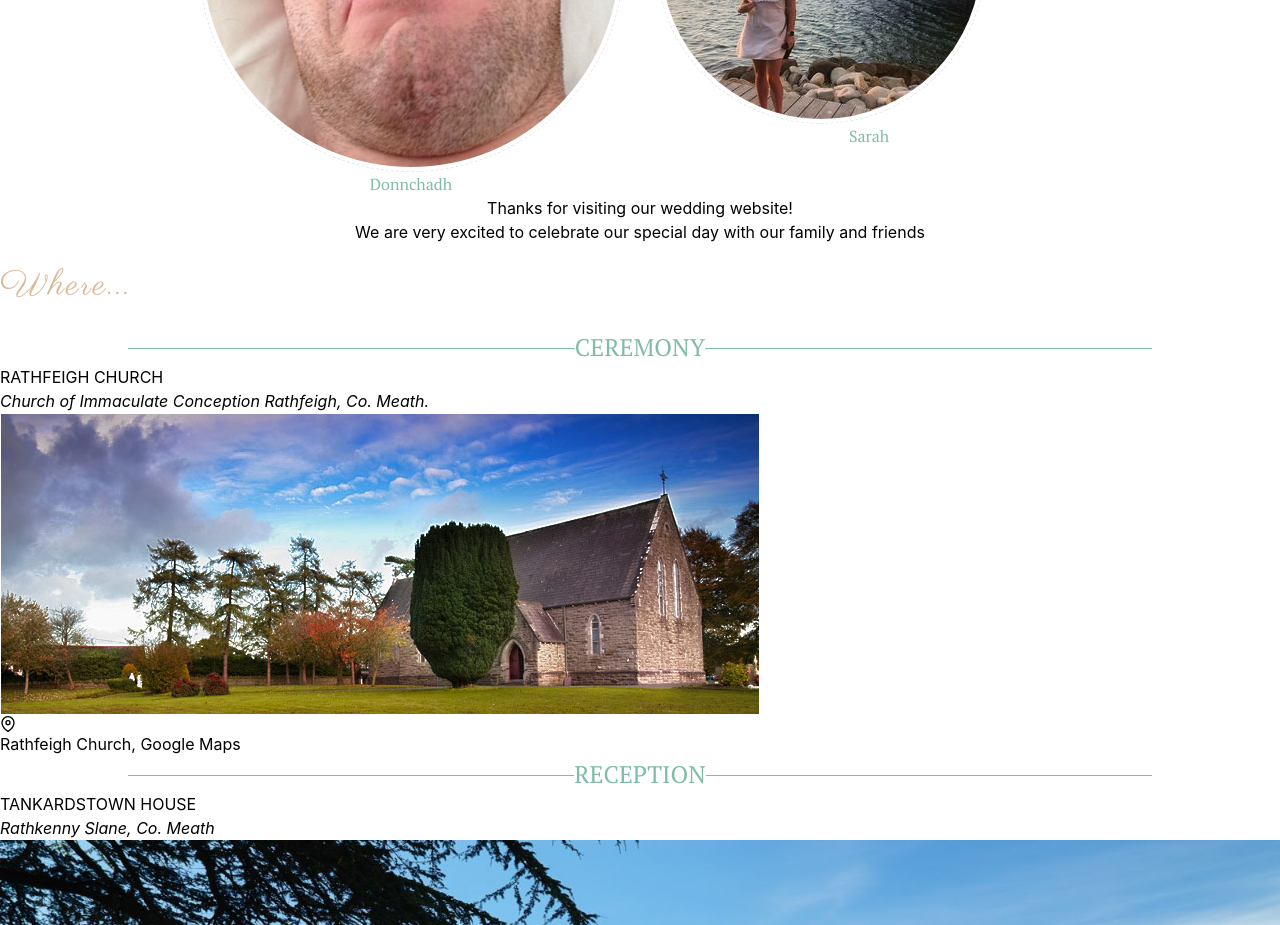
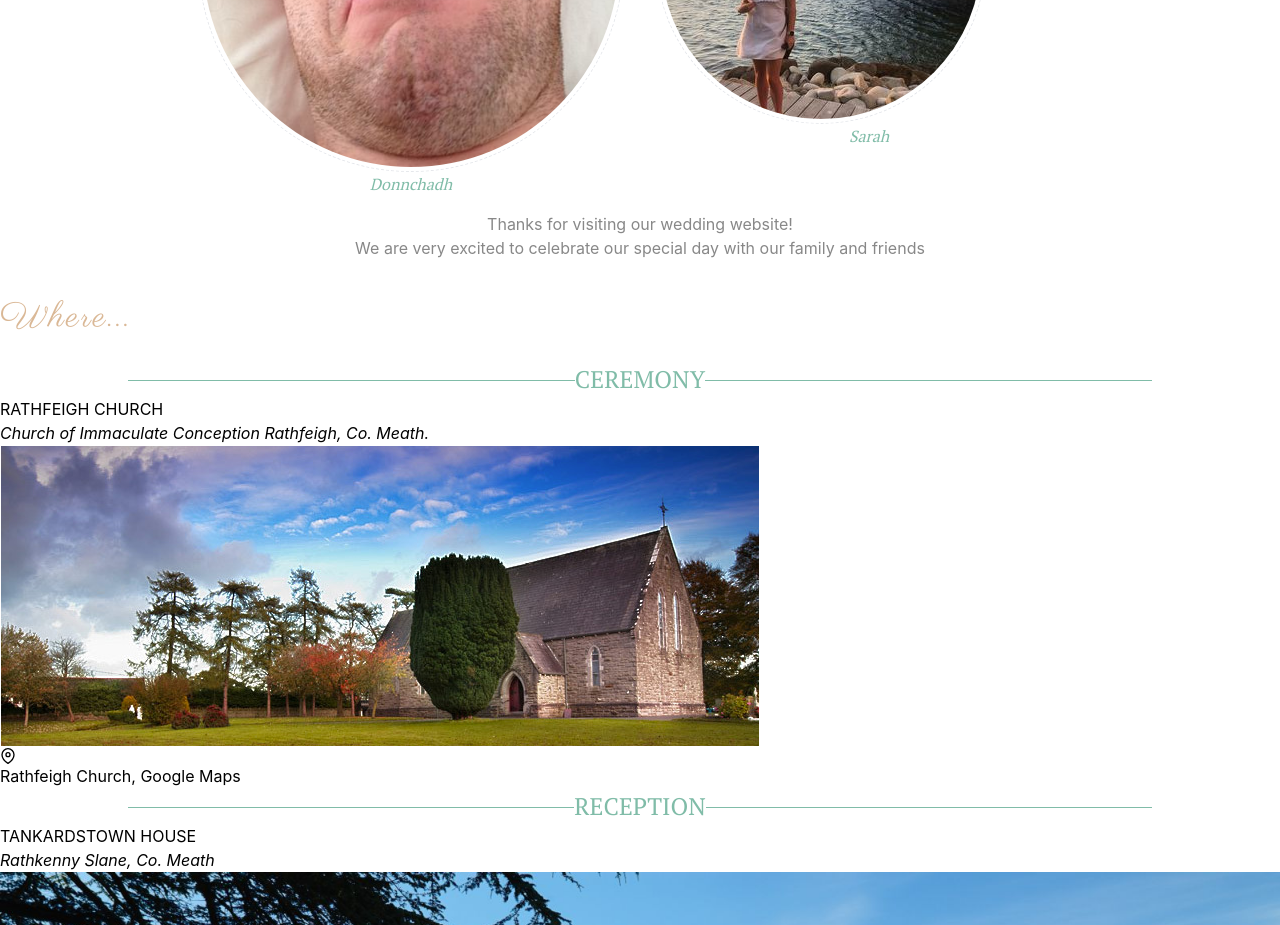
Before and after one commit to SeanLewisIRE/wedding_rsvp, a React (Create React App) app: page / in a window 1280 px wide. Shown: the part 1220-2145 px from the top of the page. Built offline with nearby package versions, Linux system fonts and the light colour scheme.

Commit message:
small styles to welcome

```diff
--- a/src/App.css
+++ b/src/App.css
@@ -13,6 +13,10 @@ h3 {
   font-family: 'PT Serif', serif;
   font-size: 1em;
   font-weight: 500;
+}
+
+.grey {
+  color: #888
 }
 
 span {
--- a/src/components/Welcome/Welcome.js
+++ b/src/components/Welcome/Welcome.js
@@ -12,18 +12,18 @@ const Welcome = () => {
             <div className="image-container flex items-center justify-center">
                 <div className="w-4/12">
                     <img className="rounded-full border border-dashed border-light-blue-500 p-1" src={dcPhoto} alt="The groom" />
-                    <span className="photo-name">Donnchadh</span>
+                    <span className="photo-name italic font-medium">Donnchadh</span>
                 </div>
 
                 <h2>&#38;</h2>
 
                 <div className="w-4/12">
                     <img className="rounded-full border border-dashed border-light-blue-500 p-1" src={slPhoto} alt="The bride" />
-                    <span className="photo-name">Sarah</span>
+                    <span className="photo-name italic font-medium">Sarah</span>
                 </div>
             </div>
 
-            <p>
+            <p className="w-4/5 mx-auto py-4 grey">
                 Thanks for visiting our wedding website!
                     <br />
                     We are very excited to celebrate our special day with our family and friends
```
